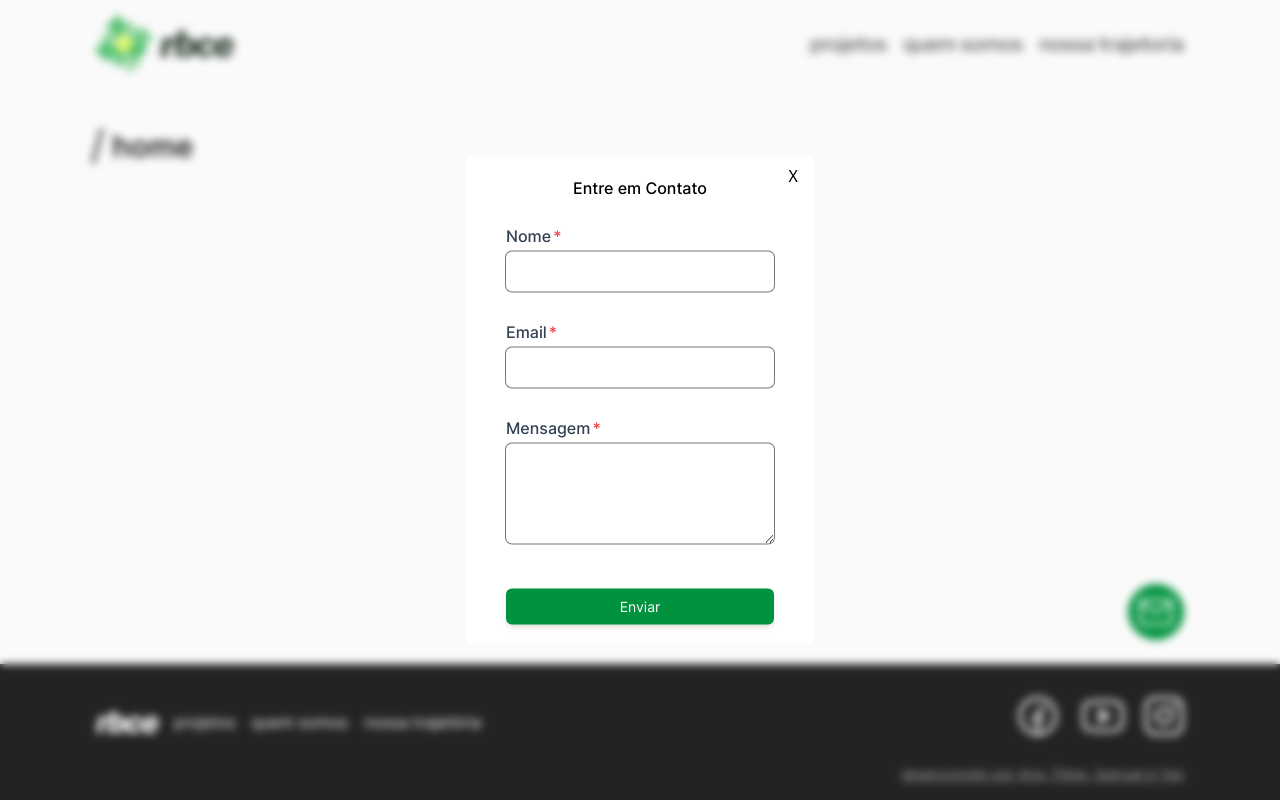
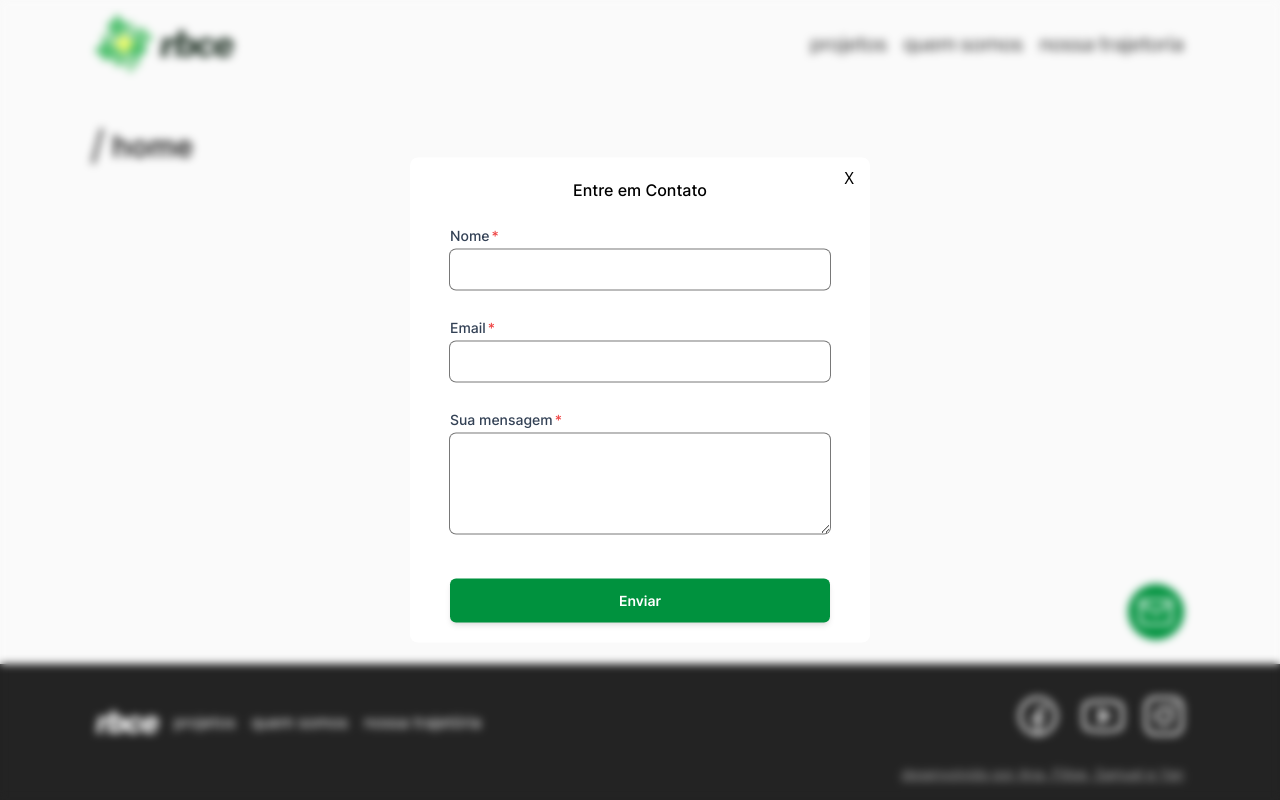
Before and after one commit to team-rbce/rbce, a React (Vite) app: page / in a window 1280 px wide. Both pictures are taken after a click on the button "contact modal". Built offline with nearby package versions, Linux system fonts and the light colour scheme.

Commit message:
fixing modal siz

```diff
--- a/src/components/EmailModal/EmailButtonModal.jsx
+++ b/src/components/EmailModal/EmailButtonModal.jsx
@@ -1,4 +1,3 @@
-/* eslint-disable max-len */
 import React, { useState } from 'react';
 import EmailModal from './EmailModal';
 
--- a/src/components/EmailModal/EmailModal.jsx
+++ b/src/components/EmailModal/EmailModal.jsx
@@ -1,4 +1,3 @@
-/* eslint-disable max-len */
 import React, { useState } from 'react';
 import PropTypes from 'prop-types';
 import Input from '../Input/Input';
@@ -35,9 +34,9 @@ export default function EmailModal({ setIsModalOpen }) {
 
   return (
     <div className="fixed top-0 left-0 w-full h-full z-50 backdrop-blur-sm">
-      <div className="fixed top-1/2 left-1/2 transform -translate-x-1/2 -translate-y-1/2 rounded-lg flex flex-col items-center gap-2 px-10 py-5 w-5/6 sm:w-fit sm:max-w-[600px] sm:max-h-[520px] max-h-fit bg-white font-Inter">
+      <div className="fixed top-1/2 left-1/2 transform -translate-x-1/2 -translate-y-1/2 rounded-lg flex flex-col items-center gap-2 px-10 py-5 w-5/6 max-w-[400px] sm:max-w-[400px] sm:max-h-[520px] md:max-w-[460px] max-h-fit bg-white font-Inter">
         <h3 className="mb-4 font-medium h-full">Entre em Contato</h3>
-        <form className="flex flex-col justify-between gap-2" onSubmit={ handleSubmit }>
+        <form className="flex flex-col justify-between gap-2 w-full" onSubmit={ handleSubmit }>
           <Input verifyValue={ verifyName } type="text" value={ userMessage.name } name="name" onChange={ handleChange }>
             Nome
           </Input>
@@ -45,12 +44,12 @@ export default function EmailModal({ setIsModalOpen }) {
             Email
           </Input>
           <Input isTextArea verifyValue={ verifyMessage } value={ userMessage.message } name="message" onChange={ handleChange }>
-            Mensagem
+            Sua mensagem
           </Input>
 
           <button
             type="submit"
-            className="text-white w-full py-2 rounded-md bg-[#00923E] hover:bg-[#0a6b33] mt-4 shadow-md text-sm"
+            className="text-white w-full py-3 rounded-md bg-[#00923E] hover:bg-[#0a6b33] mt-4 shadow-md text-sm font-semibold"
           >
             Enviar
           </button>
--- a/src/components/Footer/Footer.jsx
+++ b/src/components/Footer/Footer.jsx
@@ -1,4 +1,3 @@
-/* eslint-disable max-len */
 import React from 'react';
 import { Link } from 'react-router-dom';
 import FooterNav from './FooterNav';
--- a/src/components/Footer/FooterNav.jsx
+++ b/src/components/Footer/FooterNav.jsx
@@ -1,4 +1,3 @@
-/* eslint-disable max-len */
 import React from 'react';
 import { NavLink } from 'react-router-dom';
 
--- a/src/components/Footer/FooterSocialLinks.jsx
+++ b/src/components/Footer/FooterSocialLinks.jsx
@@ -1,5 +1,5 @@
 /* eslint-disable react/jsx-max-depth */
-/* eslint-disable max-len */
+
 import React from 'react';
 
 export default function FooterSocialLinks() {
--- a/src/components/Header/Header.jsx
+++ b/src/components/Header/Header.jsx
@@ -1,4 +1,3 @@
-/* eslint-disable max-len */
 import React from 'react';
 import HeaderMenu from './HeaderMenu';
 import HeaderNav from './HeaderNav';
--- a/src/components/Header/HeaderMenu.jsx
+++ b/src/components/Header/HeaderMenu.jsx
@@ -1,4 +1,3 @@
-/* eslint-disable max-len */
 import React from 'react';
 import './Menu.css';
 
--- a/src/components/Input/Input.jsx
+++ b/src/components/Input/Input.jsx
@@ -1,4 +1,3 @@
-/* eslint-disable max-len */
 import React, { useState } from 'react';
 import './input.css';
 import PropTypes from 'prop-types';
@@ -20,7 +19,7 @@ export default function Input({ children, onChange, name, value, verifyValue, ty
 
   return (
     <label className="text-sm font-normal relative" htmlFor={ name }>
-      <span className="after:content-['*'] after:ml-0.5 after:text-red-500 block text-xs font-medium text-slate-700 md:text-sm lg:text-base">
+      <span className="after:content-['*'] after:ml-0.5 after:text-red-500 block text-xs font-medium text-slate-700 md:text-sm">
         {children}
       </span>
       {isTextArea ? (
--- a/src/components/Title/Title.jsx
+++ b/src/components/Title/Title.jsx
@@ -1,4 +1,3 @@
-/* eslint-disable max-len */
 import React from 'react';
 import PropTypes from 'prop-types';
 import './Title.css';
```
Also changed, not shown: .eslintrc.cjs.
